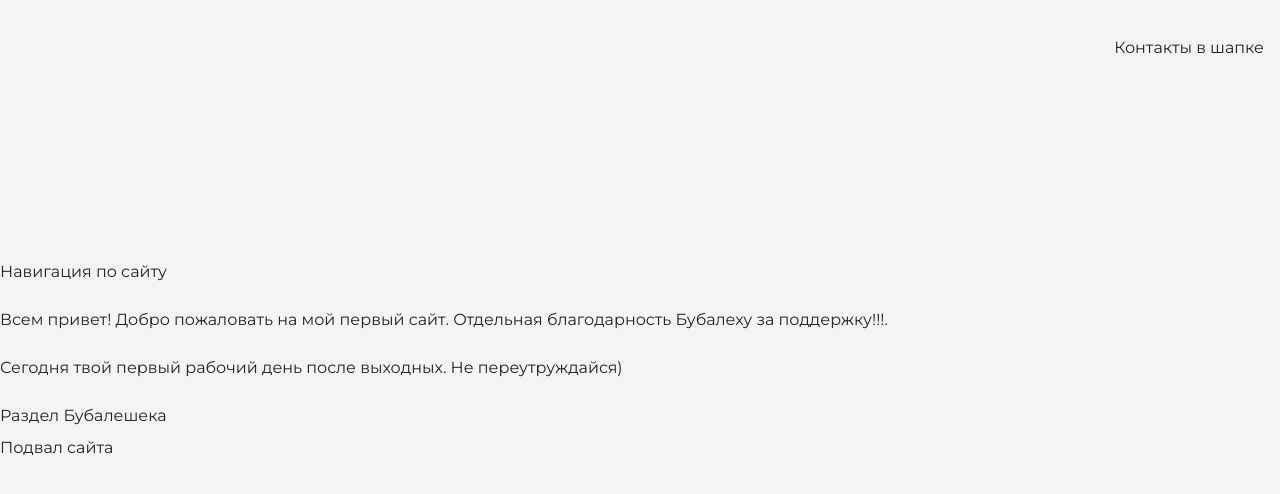
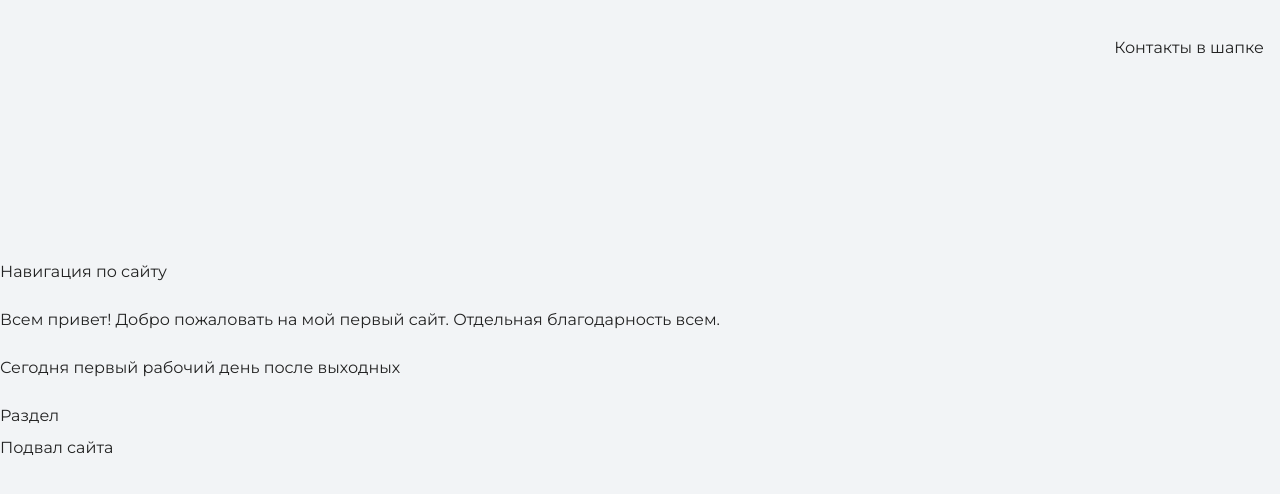
Before and after one commit to githaab/bubalex, a plain HTML site: page index.html in a window 1280 px wide. Drawn offline with Linux system fonts and the light colour scheme.

Commit message:
Корректировка № 2

```diff
--- a/index.html
+++ b/index.html
@@ -22,11 +22,11 @@
       </nav>
       <section>
         <p>Всем привет! Добро пожаловать на мой первый сайт.
-        Отдельная благодарность Бубалеху за поддержку!!!.</p>
-        <p>Сегодня твой первый рабочий день после выходных. Не переутруждайся)</p>
+        Отдельная благодарность всем.</p>
+        <p>Сегодня первый рабочий день после выходных</p>
       </section>
       <section>
-        Раздел Бубалешека
+        Раздел
       </section>
     </main>
     <footer>
```
